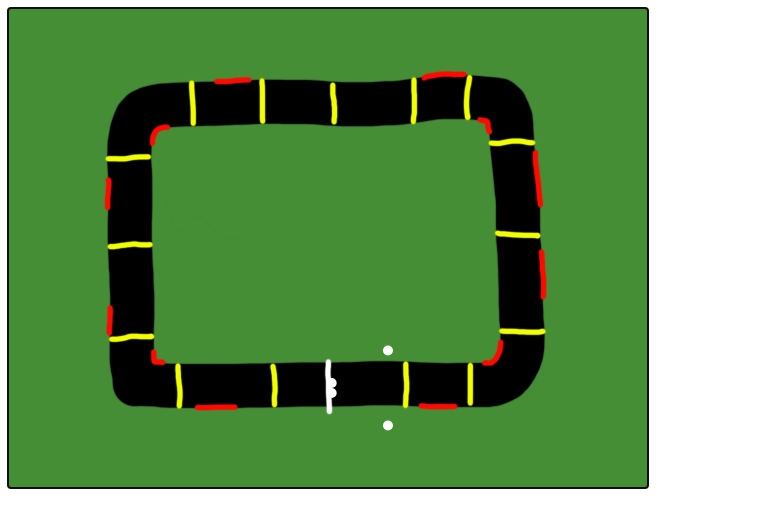
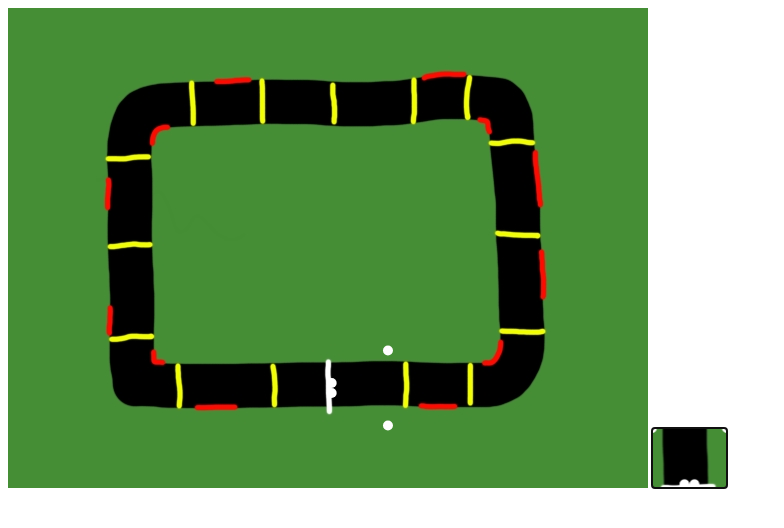
Before and after one commit to Kinvert/kst, a plain HTML site: page index.html in a window 1280 px wide. Shown: the whole page, without its empty margins (0-784 px from the left). Drawn offline with Linux system fonts and the light colour scheme.

Commit message:
Canvas Transforms in Strange Order - Maybe Q Learning Testable but Not Ideal

```diff
--- a/index.html
+++ b/index.html
@@ -2,6 +2,7 @@
 <html>
   <body>
     <canvas id='myCanvas' width='640' height='480' tabindex='0'>Stop Using Internet Explorer</canvas>
+    <canvas id='myCanvas2' width='75' height='60' tabindex='1'>Stop Using Internet Explorer</canvas>
     <script type='text/javascript' src='main.js'></script>
   </body>
 </html>
--- a/main.js
+++ b/main.js
@@ -4,13 +4,19 @@ var canv = document.getElementById("myCanvas");
 canv.setAttribute('tabindex', '0')
 canv.focus()
 var ctx = canv.getContext("2d");
+var canv2 = document.getElementById("myCanvas2");
+canv2.setAttribute('tabindex', '1')
+canv2.focus()
+var ctx2 = canv2.getContext("2d");
 document.addEventListener("keydown", keypress);
 document.addEventListener("keyup", keyrelease);
 
 var track = new Image();
+var track2 = new Image();
 var circuit = 1;
 var fname = 'img/circuits/circuit-' + String(circuit) + '.jpg';
 track.src = fname;
+track2.src = fname;
 track.onload = function(){
     draw();
 };
@@ -27,7 +33,7 @@ var turn_pi_frac = 15; // ang += Math.PI / turn_pi_frac
 var accel = 0.5;
 var brake = 2.0;
 var maxv = 5.0;
-var drag = 0.3;
+var drag = 0.15;
 
 if (circuit == 1) {
     var px = 315;
@@ -49,6 +55,7 @@ const near = 10; // Close end frustrum
 const far  = 75; // Far end frustrum
 const fov  = 3.14159 / 3.0; // Field of view
 const fovh = fov / 2.0; // Half the field of view
+const farwidth = far * Math.sin(fov);
 
 function gameloop() {
     if (v > maxv) {
@@ -58,7 +65,6 @@ function gameloop() {
         ang = 0;
     }
     if (throttle == 0 && v > 0) {
-        console.log('slowing down');
         v -= drag;
     }
     if (v < 0) {
@@ -74,59 +80,93 @@ function gameloop() {
 
 function draw() {
     ctx.drawImage(track, 0, 0);
-    var frx = px + Math.cos(ang - fovh) * far; // Far Right X
-    var fry = py + Math.sin(ang - fovh) * far;
+    var flx = px + Math.cos(ang - fovh) * far; // Far Left X
+    var fly = py + Math.sin(ang - fovh) * far;
+    ctx.beginPath();
+    ctx.arc(flx, fly, 5, 0, 2*Math.PI, false);
+    ctx.fillStyle = 'white';
+    ctx.fill();
+    var frx = px + Math.cos(ang + fovh) * far; // Far Right X
+    var fry = py + Math.sin(ang + fovh) * far;
     ctx.beginPath();
     ctx.arc(frx, fry, 5, 0, 2*Math.PI, false);
-    ctx.fillStyle = 'white';
     ctx.fill();
-
-    var flx = px + Math.cos(ang + fovh) * far; // Far Left X
-    var fly = py + Math.sin(ang + fovh) * far;
-    ctx.beginPath();
-    ctx.arc(flx, fly, 5, 0, 2*Math.PI, false);
-    ctx.fill();
-
     var nlx = px + Math.cos(ang + fovh) * near; // Near Left X
     var nly = py + Math.sin(ang + fovh) * near;
     ctx.beginPath();
     ctx.arc(nlx, nly, 5, 0, 2*Math.PI, false);
     ctx.fill();
-
     var nrx = px + Math.cos(ang - fovh) * near; // Near Right X
     var nry = py + Math.sin(ang - fovh) * near;
     ctx.beginPath();
     ctx.arc(nrx, nry, 5, 0, 2*Math.PI, false);
     ctx.fill();
+
+
+
+
+    ctx2.save()
+    ctx2.rotate(-Math.PI/2-ang);
+    ctx2.drawImage(canv, -flx, -fly); // top left
+    //ctx2.drawImage(canv, -flx-h+far, -fly+w/2-farwidth/2);
+    //ctx2.transform(2, Math.PI/4, Math.PI/4, 0, -flx, -fly);
+    ctx2.restore();
+    /*
+    ctx2.drawImage(canv, 0, 0);
+    var imageData = ctx2.createImageData(w, h/2);
+    for (var y = 1; y < h/2+1; y++) {
+        var depth = 1.0*y / h;
+        var startx = (flx - nlx) / depth + nlx;
+        var starty = (fly - nly) / depth + nly;
+        var endx   = (frx - nrx) / depth + nrx;
+        var endy   = (fry - nry) / depth + nry;
+
+        for (var x = 0; x < w; x++) {
+            var samplewidth = 1.0*x / w;
+            var samplex = (endx - startx) * samplewidth + startx;
+            var sampley = (endy - starty) * samplewidth + starty;
+            var color = ctx.getImageData(samplex, sampley, 1, 1);
+            //imageData.data[(w*y + x) * 4 + 0] = y/h * 255;
+            //imageData.data[(w*y + x) * 4 + 1] = y/h * 255;
+            //imageData.data[(w*y + x) * 4 + 2] = x/w * 255;
+            //imageData.data[(w*y + x) * 4 + 3] = 255;
+            imageData.data[(w*y + x) * 4 + 0] = color[0];
+            imageData.data[(w*y + x) * 4 + 1] = color[1];
+            imageData.data[(w*y + x) * 4 + 2] = color[2];
+            imageData.data[(w*y + x) * 4 + 3] = 255;
+        }
+        ctx2.putImageData(imageData, 0, h/2);
+    }
+    */
+
 }
 
 function keypress(evt) {
     switch(evt.keyCode) {
-        case 37:
-            console.log("left"); // Turn Left
+        case 37: // Left
+        case 65: // a
             ang -= Math.PI / turn_pi_frac;
             break;
-        case 38:
-            console.log("up"); // Accelerate
+        case 38: // Up
+        case 87: // w
             v += accel;
             throttle = 1
             break;
-        case 39:
-            console.log("right"); // Turn Right
+        case 39: // Right
+        case 68: // d
             ang += Math.PI / turn_pi_frac;
             break;
-        case 40:
-            console.log("down"); // Brakes
+        case 40: // Down
+        case 83: // s
             v -= brake;
             break;
     }
-
 }
 
 function keyrelease(evt) {
     switch(evt.keyCode) {
         case 38:
+        case 87:
             throttle = 0;
-            console.log('THROTTLE RELEASED');
     }
 }
```
